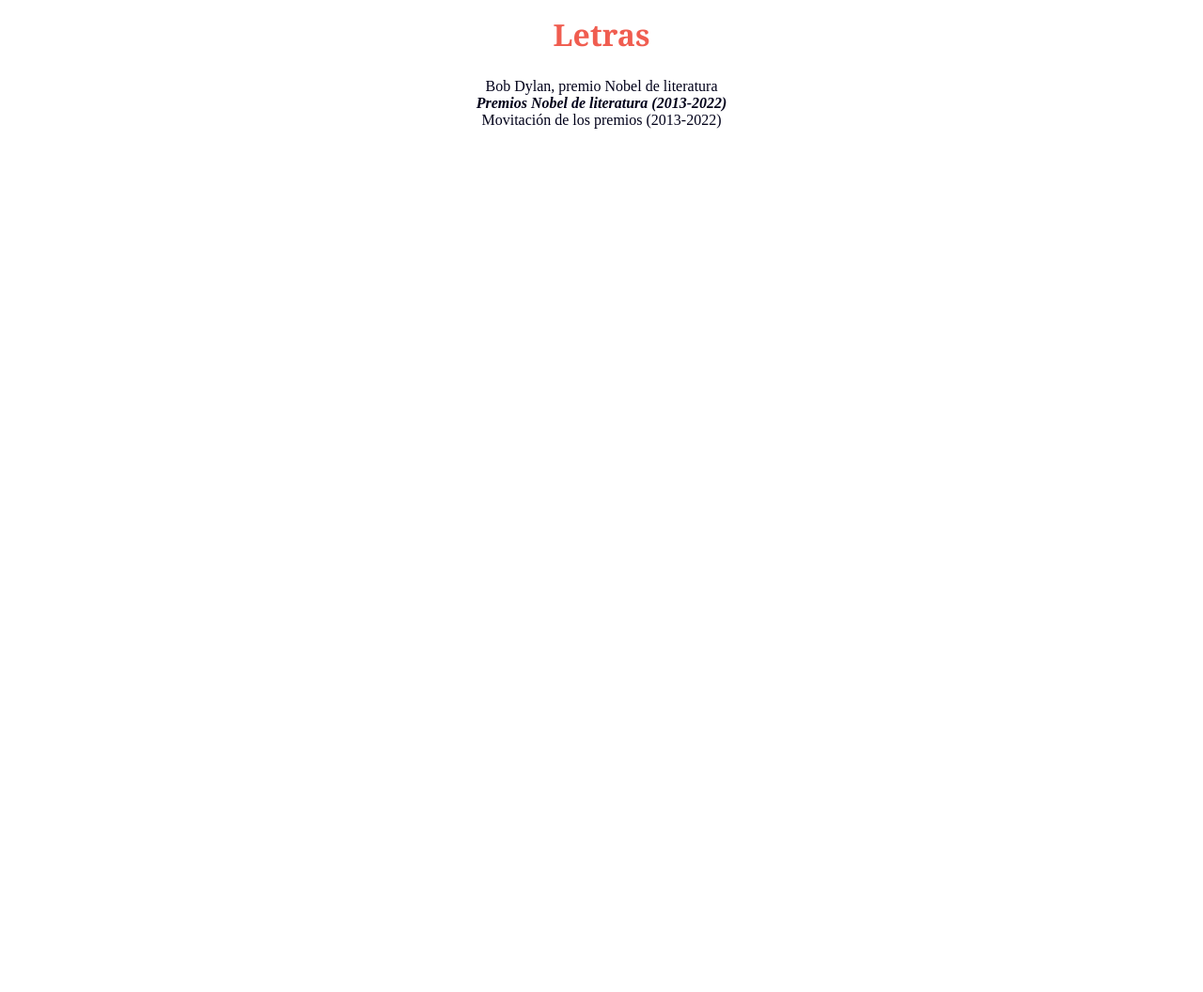
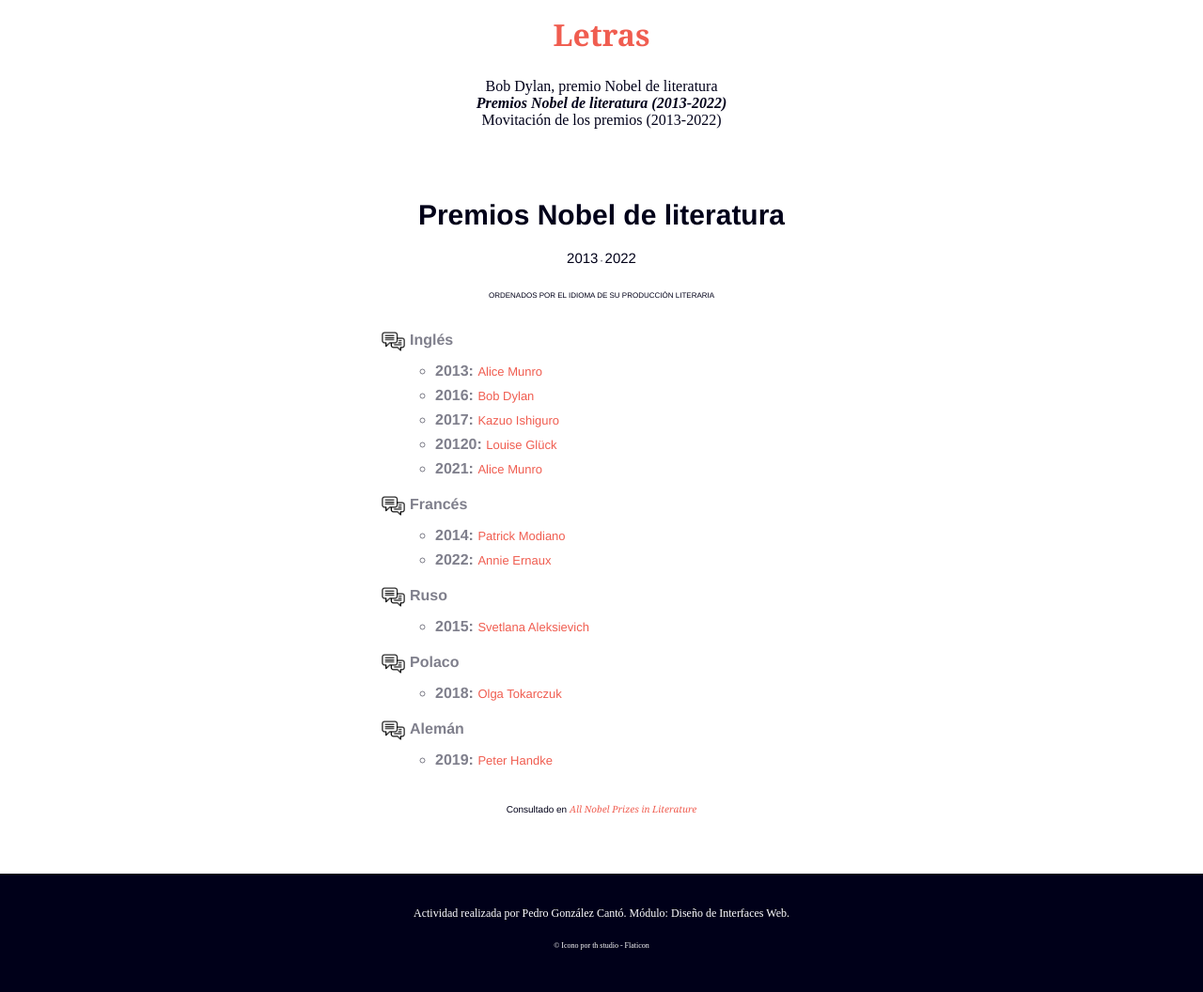
Before and after one commit to PedroG-Dev/Practica1DIW, a plain HTML site: page listado-nobel-literatura.html in a window 1280 px wide. Shown: the whole page at 94% size. Before the commit the page ends 800 px from the top, so only its background shows below. Drawn offline with Linux system fonts and the light colour scheme.

Commit message:
Segunda pagina ya pasada por verificador

```diff
--- a/css/estilos.css
+++ b/css/estilos.css
@@ -37,13 +37,24 @@ a:hover {
   color: rgba(0, 0, 25, 0.5);
 }
 
+.enlace-footer-lista {
+  display: inline-block;
+  color: rgb(255, 255, 255);
+  padding-bottom: 45px;
+  font-size: 8px;
+}
+
+.enlace-footer-lista:hover {
+  color: rgb(240, 93, 80);
+}
+
 /* Sirve para darle estilos al link del pagina en la que estamos actualmente */
 .activa {
   font-weight: 700;
   font-style: italic;
 }
 
-#container {
+.container {
   font-family: Helvetica, Arial, sans-serif;
   color: rgb(0, 0, 25);
   width: 60%;
@@ -57,6 +68,22 @@ a:hover {
 
 #article-header h2 {
   font-size: 30px;
+}
+
+.header-main-section {
+  text-align: center;
+}
+
+.header-main-section h2 {
+  font-size: 30px;
+}
+
+.header-main-section p {
+  font-size: 8px;
+}
+
+.header-main-section time {
+  font-size: 15px;
 }
 
 .subtitulo {
@@ -98,6 +125,50 @@ main a:hover {
   color: rgb(240, 93, 80, 0.5);
 }
 
+.lista-nobel-div {
+  margin-top: 30px;
+  padding-left: 105px;
+  color: rgba(0, 0, 25, 0.5);
+  font-weight: bold;
+}
+
+.lista-nobel {
+  list-style-type: none;
+}
+
+.lista-nobel > li {
+  position: relative;
+  padding-left: 30px;
+  margin: 20px;
+}
+
+.lista-nobel li {
+  margin-top: 8px;
+}
+
+.lista-nobel > li:before {
+  content: "";
+  position: absolute;
+  left: 0;
+  top: 0;
+  width: 25px;
+  height: 25px;
+  background: url(../img/idioma.png);
+  background-size: cover;
+  background-repeat: no-repeat;
+  background-size: contain;
+}
+
+.lista-nobel ul {
+  padding-left: 12px;
+  margin: 15px;
+}
+
+.lista-nobel a {
+  font-size: 13px;
+  font-weight: 400;
+}
+
 /* Acuerdate de comentar que has modificado la img por css para que se adapte
  */
 .img-dylan {
@@ -135,6 +206,10 @@ section p {
   font-family: Georgia, "Times New Roman", Times, serif;
 }
 
+cite {
+  font-family: Georgia, "Times New Roman", Times, serif;
+}
+
 .quote blockquote {
   margin: 20px 0px 10px 0px;
   font-size: 15px;
@@ -150,13 +225,23 @@ section p {
   font-size: 11.5px;
 }
 
+.footer-main-section {
+  text-align: center;
+  margin-top: 35px;
+  margin-bottom: 35px;
+}
+
+.footer-main-section p {
+  font-size: 10px;
+}
+
 .footer-body {
   background-color: rgb(0, 0, 25);
+  text-align: center;
 }
 
 .footer-body p {
   color: rgb(255, 255, 255);
-  padding: 45px;
+  padding: 35px 45px 15px 45px;
   font-size: 12px;
-  text-align: center;
 }
--- a/listado-nobel-literatura.html
+++ b/listado-nobel-literatura.html
@@ -28,5 +28,79 @@
         </ul>
       </nav>
     </header>
+    <main class="container">
+      <section class="main-section">
+        <header class="header-main-section">
+          <h2>Premios Nobel de literatura</h2>
+          <p>
+            <time datetime="2013">2013</time> -
+            <time datetime="2022">2022</time>
+          </p>
+          <p>ORDENADOS POR EL IDIOMA DE SU PRODUCCIÓN LITERARIA</p>
+        </header>
+        <div class="lista-nobel-div">
+          <ol class="lista-nobel">
+            <li>
+              Inglés
+              <ul>
+                <li>2013: <a href="">Alice Munro</a></li>
+                <li>2016: <a href="">Bob Dylan</a></li>
+                <li>2017: <a href="">Kazuo Ishiguro</a></li>
+                <li>20120: <a href="">Louise Glück</a></li>
+                <li>2021: <a href="">Alice Munro</a></li>
+              </ul>
+            </li>
+            <li>
+              Francés
+              <ul>
+                <li>2014: <a href="">Patrick Modiano</a></li>
+                <li>2022: <a href="">Annie Ernaux</a></li>
+              </ul>
+            </li>
+            <li>
+              Ruso
+              <ul>
+                <li>2015: <a href="">Svetlana Aleksievich</a></li>
+              </ul>
+            </li>
+            <li>
+              Polaco
+              <ul>
+                <li>2018: <a href="">Olga Tokarczuk</a></li>
+              </ul>
+            </li>
+            <li>
+              Alemán
+              <ul>
+                <li>2019: <a href="">Peter Handke</a></li>
+              </ul>
+            </li>
+          </ol>
+        </div>
+        <footer class="footer-main-section">
+          <p>
+            Consultado en
+            <cite
+              ><a
+                href="https://www.nobelprize.org/prizes/lists/all-nobel-prizes-in-literature/"
+                >All Nobel Prizes in Literature</a
+              ></cite
+            >
+          </p>
+        </footer>
+      </section>
+    </main>
+    <footer class="footer-body">
+      <p>
+        Actividad realizada por Pedro González Cantó. Módulo: Diseño de
+        Interfaces Web.
+      </p>
+
+      <a
+        class="enlace-footer-lista"
+        href="https://www.flaticon.es/iconos-gratis/opcion-de-chat"
+        >&copy; Icono por th studio - Flaticon</a
+      >
+    </footer>
   </body>
 </html>
```
Also changed, not shown: index.html (+1 -1 lines).
